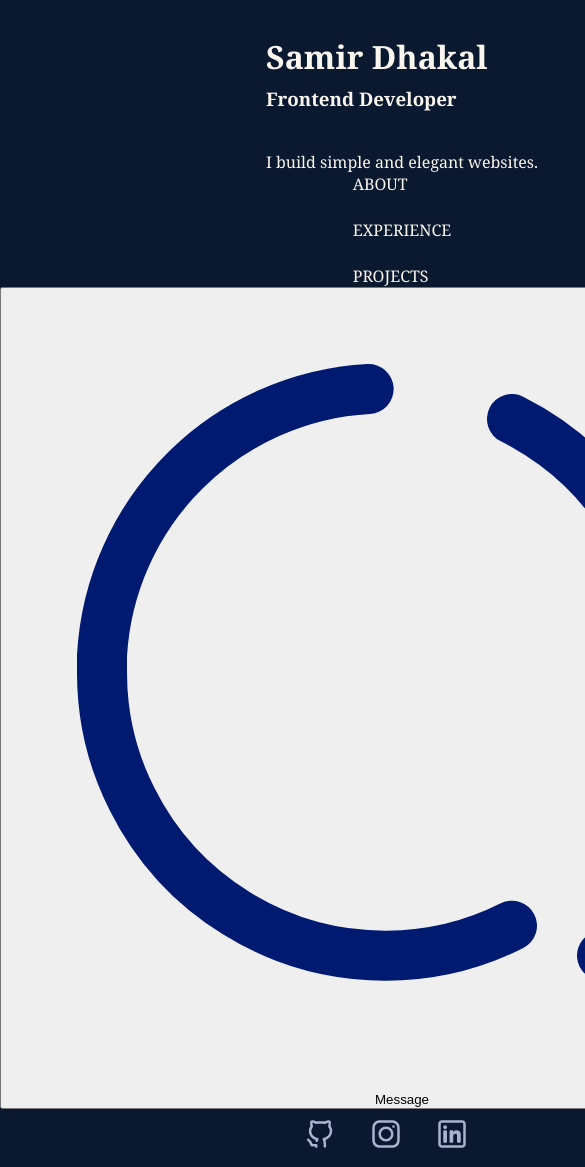
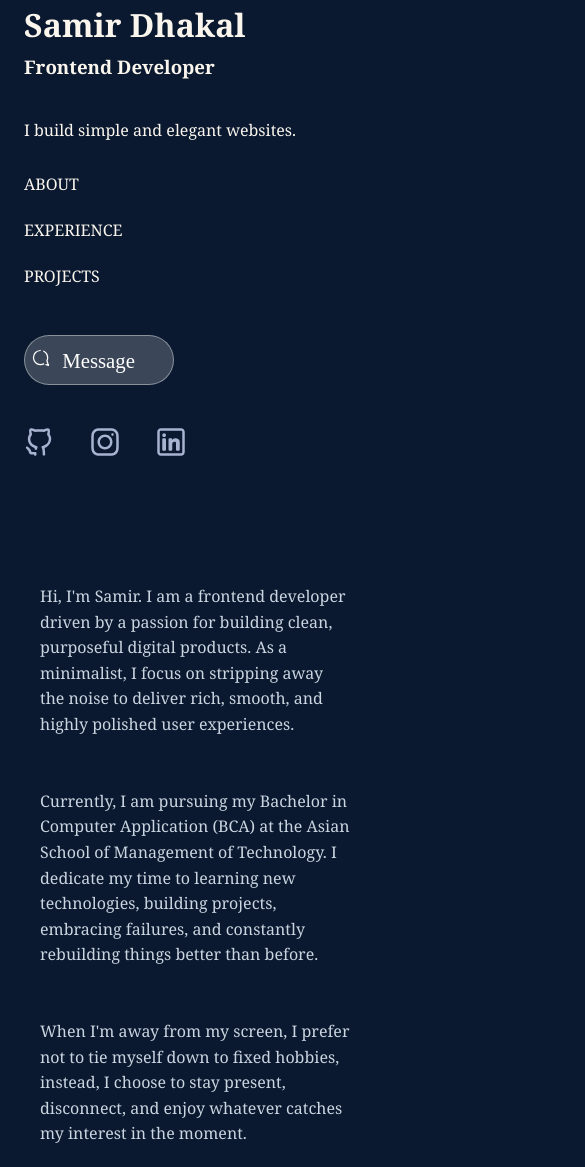
Before and after one commit to samirdhakal648-cmd/portfolio-v1, a plain HTML site: page index.html in a window 390 px wide. Shown: the part 61-1228 px from the top of the page, 585 px wide, since content can reach past the window. Drawn offline with Linux system fonts and the light colour scheme.

Commit message:
Update media query for mobile view

```diff
--- a/css/styles.css
+++ b/css/styles.css
@@ -69,6 +69,75 @@ ul {
     gap: 1.5rem;
 }
 
+.social-platforms {
+    width: 30px;
+    height: 50px;
+    gap: 2rem;
+    align-items: center;
+    margin-right: 32px;
+    color: #a8b2d1;
+    transition: transform 0.20s ease, color 0.20s ease;
+}
+
+.social-platforms:hover {
+    color: #64ffda;
+    transform: translateY(-3px);
+}
+
+
+.message-box {
+    display: flex;
+    border: none;
+    align-items: center;
+    margin-top: 3rem;
+}
+
+.message-icon {
+    width: 32px;
+    height: 20px;
+    justify-content: center;
+    color: white;
+    filter: invert(1) brightness(2);
+
+}
+
+.message-button {
+    text-align: left;
+    width: 150px;
+    height: 50px;
+    font-family: Baskervville, 'Times New Roman', Times, serif;
+    font-weight: 500;
+    font-size: 1.3rem;
+    border: 1px solid rgba(255, 255, 255, 0.4);
+    background-color: rgba(255, 255, 255, 0.2);
+    color: white;
+    border-radius: 40px;
+    cursor: pointer;
+    transition: opacity 0.26s ease, transform 0.20s ease;
+
+}
+
+.message-button:hover {
+    transform: translateY(-5px);
+    opacity: 0.7;
+    background-color: rgba(255, 255, 255, 0.4);
+    filter: drop-shadow(0px 0px 8px rgba(255, 255, 255, 0.5));
+}
+
+.right-section {
+    width: 100%;
+    height: 200vh;
+    padding: 6rem 2rem;
+    line-height: 1.8;
+}
+
+.right-section p {
+    margin-bottom: 1.2rem;
+    font-size: 1.1rem;
+    text-align: justify;
+}
+
+
 .experience-grid {
     display: grid;
     grid-template-columns: 150px 1fr;
@@ -76,6 +145,17 @@ ul {
     margin-top: 6rem;
     padding: 1rem;
     align-items: start;
+    transition: background-color 0.30s ease;
+}
+
+.experience-grid:hover {
+    cursor: pointer;
+    border: 1px solid rgba(255, 255, 255, 0.4);
+    background-color: rgba(255, 255, 255, 0.2);
+}
+
+.heading3:hover {
+    color: cyan;
 }
 
 .skills-set {
@@ -94,42 +174,53 @@ ul {
     border-radius: 20px;
 }
 
-.social-platforms {
-    width: 30px;
-    height: 50px;
-    gap: 2rem;
-    align-items: center;
-    margin-right: 32px;
-    color: #a8b2d1;
-    transition: transform 0.20s ease, color 0.20s ease;
-}
-
-.social-platforms:hover {
-    color: #64ffda;
-    transform: translateY(-3px);
-}
-
-.right-section {
-    width: 100%;
-    height: 200vh;
-    padding: 6rem 2rem;
-    line-height: 1.8;
-}
-
-.right-section p {
-    margin-bottom: 1.2rem;
-    font-size: 1.1rem;
-    text-align: justify;
-}
-
 @media (max-width: 760px) {
     .portfolio-container {
         grid-template-columns: 1fr;
+        min-height: auto;
+        padding: 2rem 1.5rem;
+        gap: 4rem;
     }
 
     .left-section {
+        width: 100%;
+        height: auto;
         position: relative;
         height: auto;
+        padding: 2rem 0;
+        align-items: flex-start;
+    }
+
+    .nav-links {
+        margin-top: 2rem;
+    }
+
+    .social-platforms {
+        margin-top: 2rem;
+    }
+
+    .social-platforms:focus {
+        color: cyan;
+    }
+
+    .right-section {
+        width: 100%;
+        height: auto;
+        word-wrap: break-word;
+        overflow-wrap: break-word;
+        padding: 0;
+        box-sizing: border-box;
+    }
+
+    .right-section p {
+        font-size: 1rem;
+        line-height: 1.6;
+        text-align: left;
+        padding: 1rem;
+    }
+
+    .experience-grid {
+        grid-template-columns: 1fr;
     }
 
 }
```
